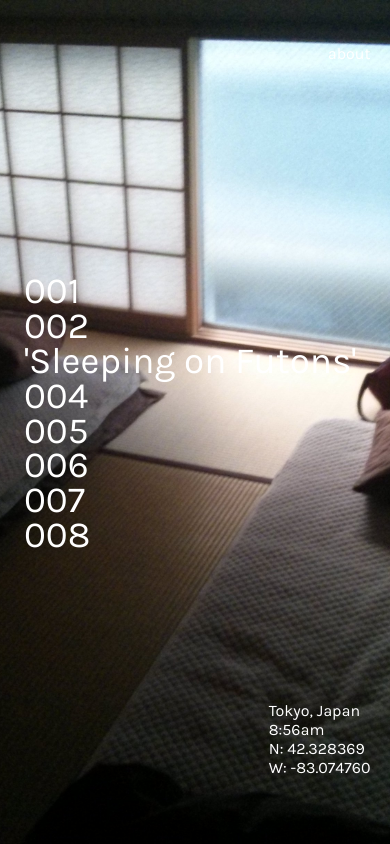
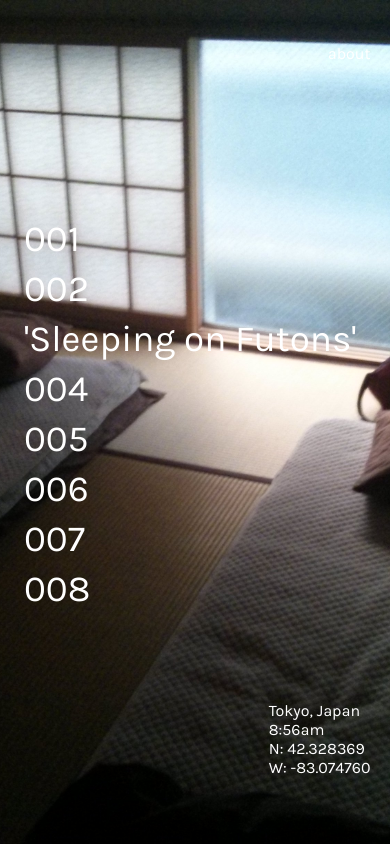
Before and after one commit to philchapdelaine/Photographs, a Gatsby site: page / in a window 390 px wide. Built offline with nearby package versions, Linux system fonts and the light colour scheme; Gatsby itself is replaced by a stand-in of ours.

Commit message:
testing line height fix

```diff
--- a/src/components/content.css
+++ b/src/components/content.css
@@ -59,4 +59,8 @@
       line-height: 0.5cm;
       margin-right: 1rem;
     }
+
+    .collection_nav_item {
+        line-height: 0.9cm;
+    }
   }
```
